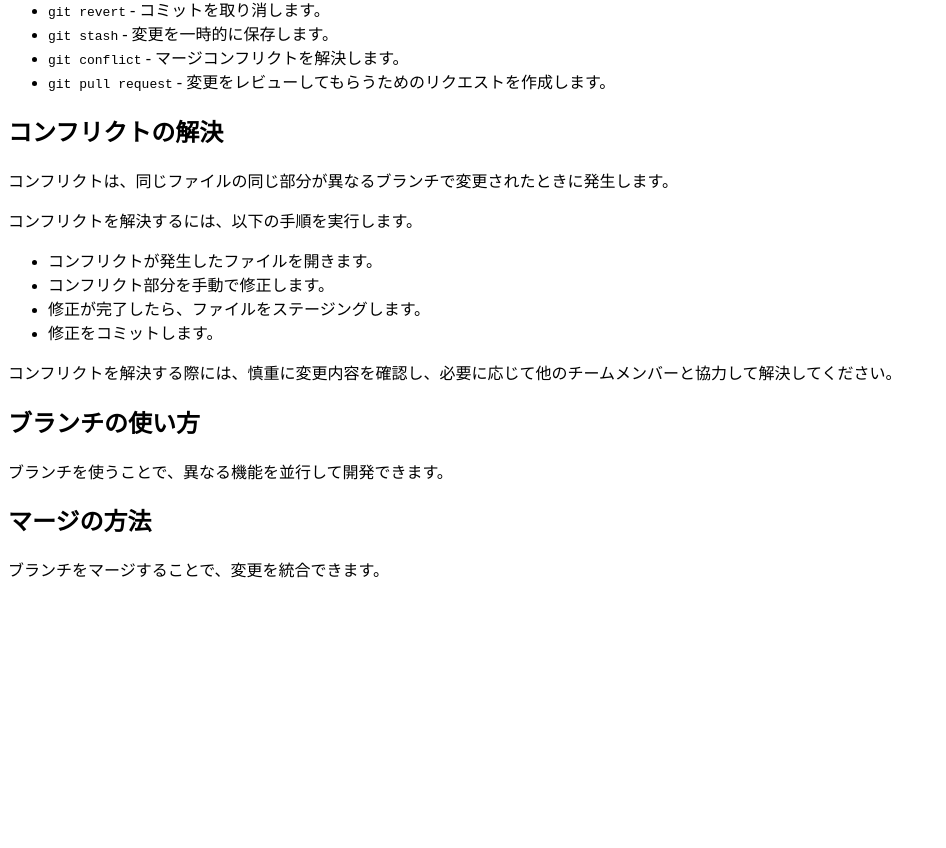
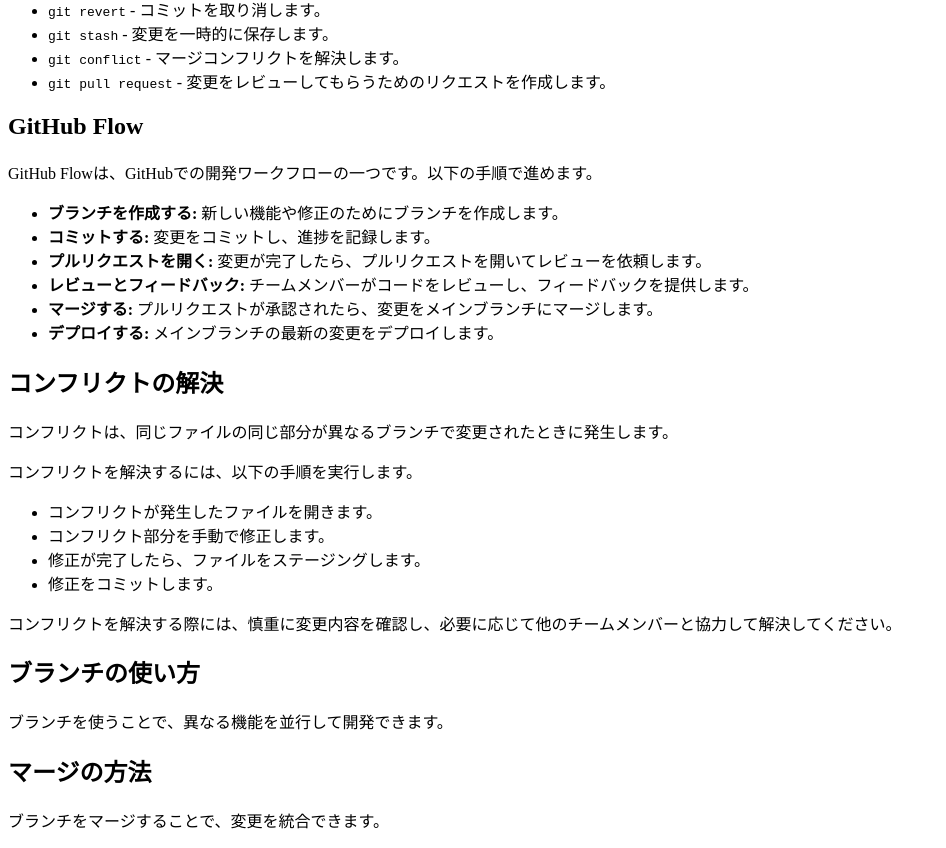
Before and after one commit to shota-0712/git_tutorial, a plain HTML site: page index.html in a window 1280 px wide. Shown: the part 1349-2197 px from the top of the page, without its empty margins (0-946 px from the left). Before the commit the page ends 1946 px from the top, so only its background shows below. Drawn offline with Linux system fonts and the light colour scheme.

Commit message:
GITHUB FLOWを追記

```diff
--- a/index.html
+++ b/index.html
@@ -55,6 +55,16 @@
         <li><code>git conflict</code> - マージコンフリクトを解決します。</li>
         <li><code>git pull request</code> - 変更をレビューしてもらうためのリクエストを作成します。</li>
     </ul>
+    <h2 id="github-flow">GitHub Flow</h2>
+    <p>GitHub Flowは、GitHubでの開発ワークフローの一つです。以下の手順で進めます。</p>
+    <ul>
+        <li><strong>ブランチを作成する:</strong> 新しい機能や修正のためにブランチを作成します。</li>
+        <li><strong>コミットする:</strong> 変更をコミットし、進捗を記録します。</li>
+        <li><strong>プルリクエストを開く:</strong> 変更が完了したら、プルリクエストを開いてレビューを依頼します。</li>
+        <li><strong>レビューとフィードバック:</strong> チームメンバーがコードをレビューし、フィードバックを提供します。</li>
+        <li><strong>マージする:</strong> プルリクエストが承認されたら、変更をメインブランチにマージします。</li>
+        <li><strong>デプロイする:</strong> メインブランチの最新の変更をデプロイします。</li>
+    </ul>
     <h2 id="conflicts">コンフリクトの解決</h2>
     <p>コンフリクトは、同じファイルの同じ部分が異なるブランチで変更されたときに発生します。</p>
     <p>コンフリクトを解決するには、以下の手順を実行します。</p>
```
